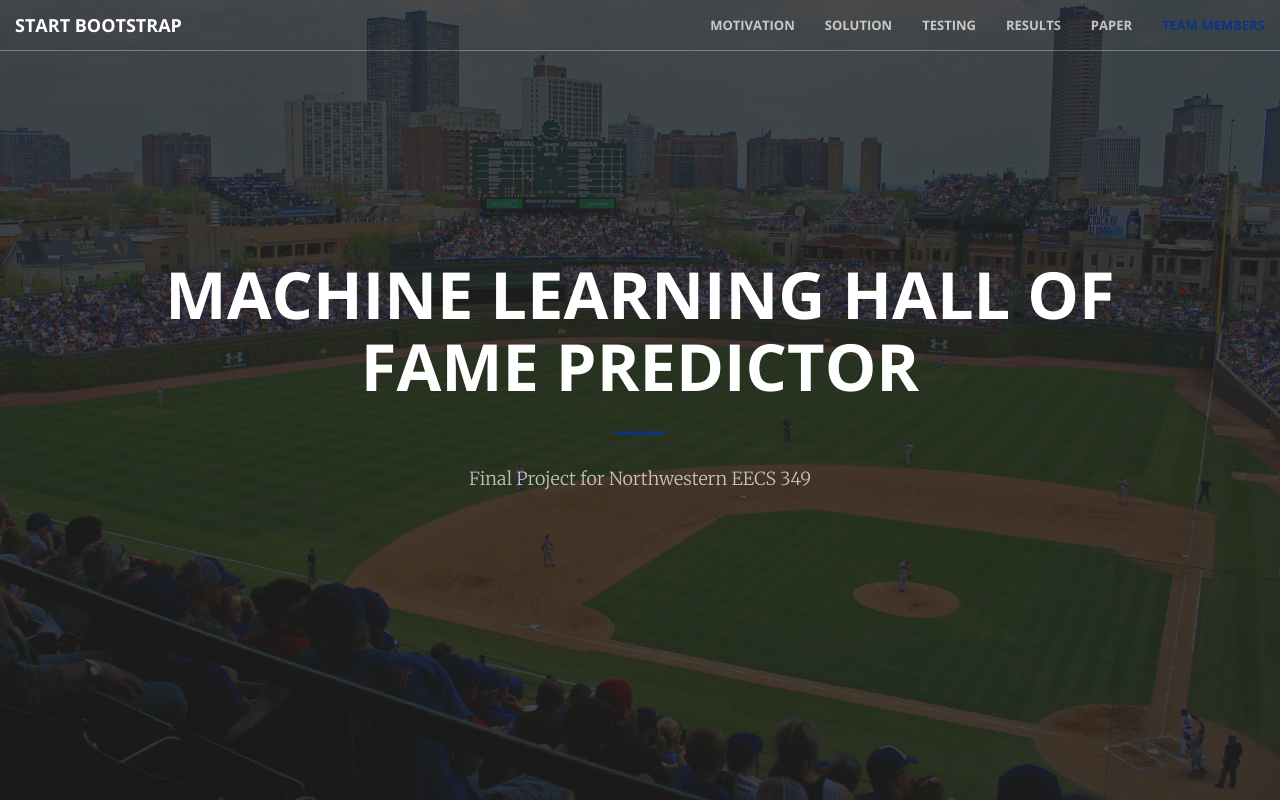
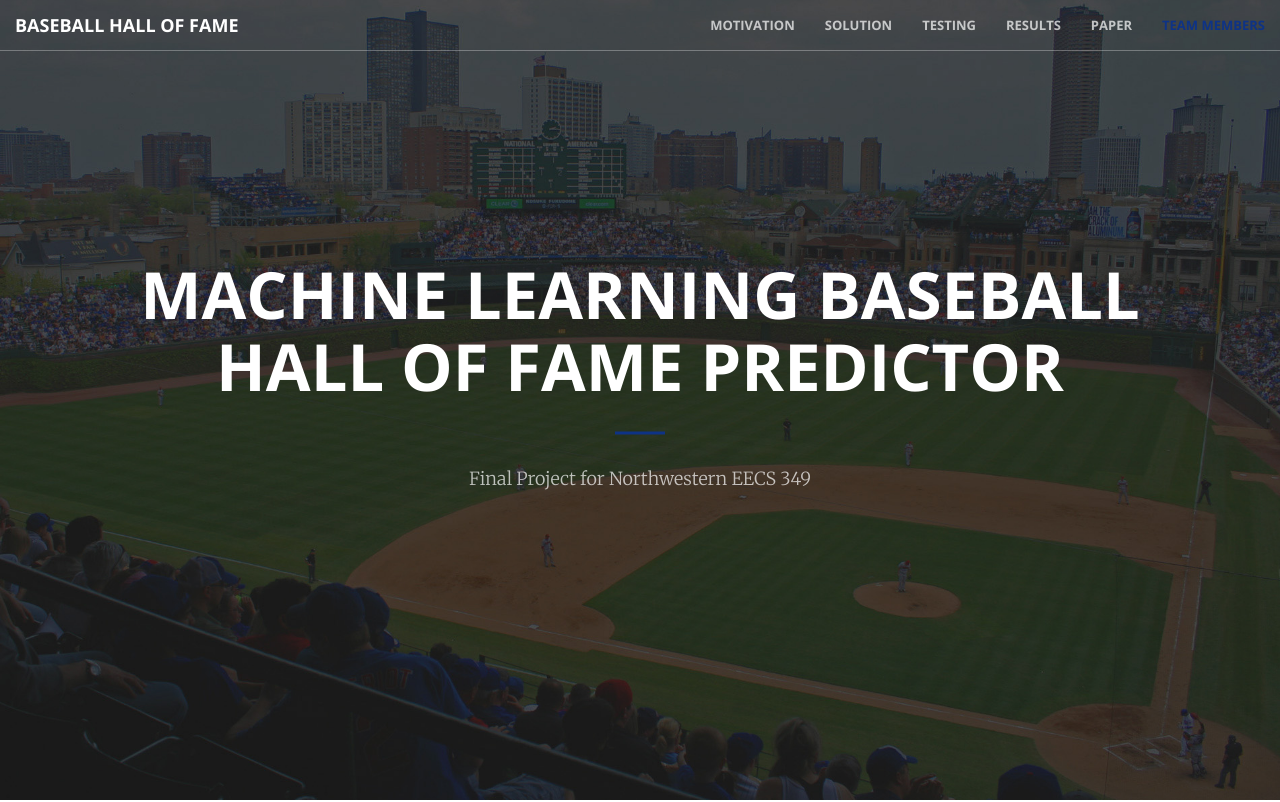
Before and after one commit to kubz113/MachineLearningFinal, a website: page index.html in a window 1280 px wide. Shown: the top 802 px of the page. Drawn offline with nearby package versions, Linux system fonts and the light colour scheme.

Commit message:
Update index.html

```diff
--- a/index.html
+++ b/index.html
@@ -50,7 +50,7 @@
                     <span class="icon-bar"></span>
                     <span class="icon-bar"></span>
                 </button>
-                <a class="navbar-brand page-scroll" href="#page-top">Start Bootstrap</a>
+                <a class="navbar-brand page-scroll" href="#page-top">Baseball Hall of Fame</a>
             </div>
 
             <!-- Collect the nav links, forms, and other content for toggling -->
@@ -84,7 +84,7 @@
     <header>
         <div class="header-content">
             <div class="header-content-inner">
-                <h1>Machine Learning Hall of Fame Predictor</h1>
+                <h1>Machine Learning Baseball Hall of Fame Predictor</h1>
                 <hr>
                 <p>Final Project for Northwestern EECS 349</p>
             </div>
```
